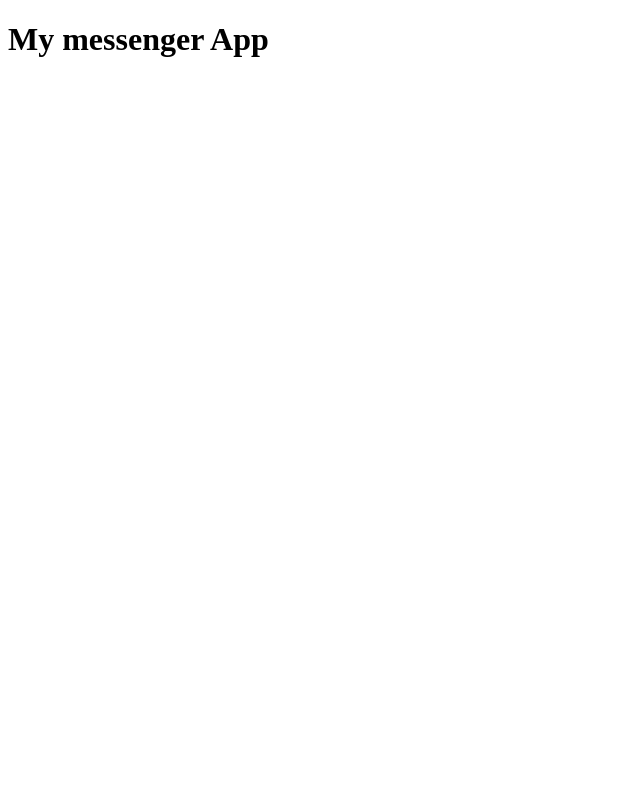
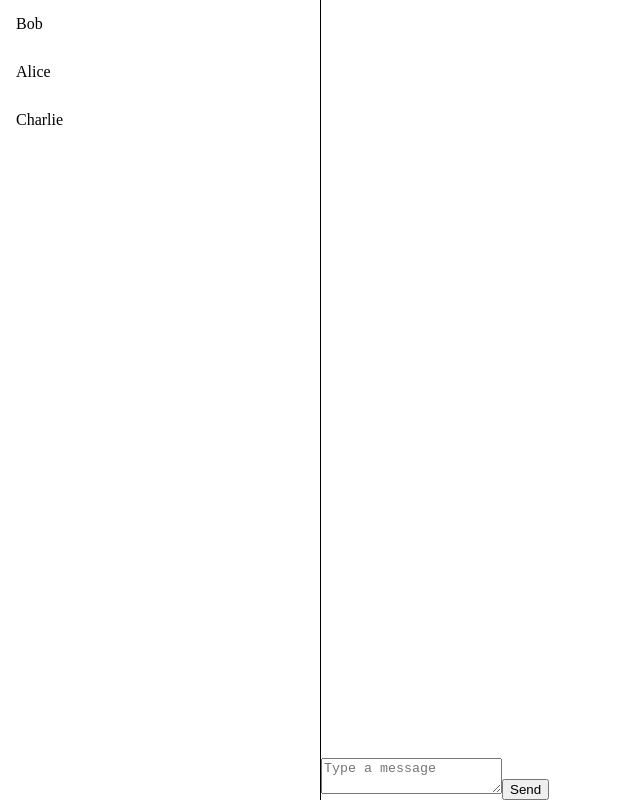
Before and after one commit to sonusasankan/my-messenger-client, a React (Create React App) app: page / in a window 1280 px wide. Shown: the whole page, without its empty margins (0-640 px from the left). Built offline with nearby package versions, Linux system fonts and the light colour scheme.

Commit message:
Add chat window component, initial context data and basic styles

```diff
--- a/package.json
+++ b/package.json
@@ -9,6 +9,7 @@
     "react": "^18.3.1",
     "react-dom": "^18.3.1",
     "react-scripts": "5.0.1",
+    "sass": "^1.77.4",
     "web-vitals": "^2.1.4"
   },
   "scripts": {
--- a/src/App.js
+++ b/src/App.js
@@ -1,10 +1,30 @@
+import { useContext, useEffect, useState  } from "react";
 
+//css
+import './assets/css/app.scss';
+
+//components
+import ChatWindow from "./components/ui/ChatWindow";
+import FriendsList from "./components/ui/FriendsList";
 
 function App() {
+  const [selectedFriend, setSelectedFriend] = useState('');
+
+  const handleSendMessage = (message) => {
+    console.log(message);
+  };
+
+  const handleSelectFriend = (friend) => {
+        setSelectedFriend(friend)
+  }
+
   return (
-    <div className="App">
-      <h1>My messenger App</h1>
-    </div>
+      <div className="app-mychat">
+        <div className="app-mychat-chatbox">
+          <FriendsList selectFriend={handleSelectFriend} selected={selectedFriend}/>
+          <ChatWindow onSendMessage={handleSendMessage} name={selectedFriend.username} />
+        </div>
+      </div>
   );
 }
 
--- /dev/null
+++ b/src/assets/css/app.scss
@@ -0,0 +1,28 @@
+@import url('./reset.css');
+
+.app-mychat-chatbox{
+    display: flex;
+    min-height: 100vh;
+}
+
+.app-mychat-people{
+    flex-basis: 25%;
+    border-right: 1px solid #000;
+}
+
+.app-mychat-window{
+    display: flex;
+    flex-direction: column;
+    flex-grow: 1;
+    justify-content: space-between;
+}
+
+.app-mychat-people{
+    &_list-item{
+        padding: 16px;
+        cursor: pointer;
+        &.active{
+            background-color: #e2e2e2;
+        }
+    }
+}
--- /dev/null
+++ b/src/assets/css/reset.css
@@ -0,0 +1,48 @@
+/* http://meyerweb.com/eric/tools/css/reset/
+   v2.0 | 20110126
+   License: none (public domain)
+*/
+
+html, body, div, span, applet, object, iframe,
+h1, h2, h3, h4, h5, h6, p, blockquote, pre,
+a, abbr, acronym, address, big, cite, code,
+del, dfn, em, img, ins, kbd, q, s, samp,
+small, strike, strong, sub, sup, tt, var,
+b, u, i, center,
+dl, dt, dd, ol, ul, li,
+fieldset, form, label, legend,
+table, caption, tbody, tfoot, thead, tr, th, td,
+article, aside, canvas, details, embed,
+figure, figcaption, footer, header, hgroup,
+menu, nav, output, ruby, section, summary,
+time, mark, audio, video {
+	margin: 0;
+	padding: 0;
+	border: 0;
+	font-size: 100%;
+	font: inherit;
+	vertical-align: baseline;
+}
+/* HTML5 display-role reset for older browsers */
+article, aside, details, figcaption, figure,
+footer, header, hgroup, menu, nav, section {
+	display: block;
+}
+body {
+	line-height: 1;
+}
+ol, ul {
+	list-style: none;
+}
+blockquote, q {
+	quotes: none;
+}
+blockquote:before, blockquote:after,
+q:before, q:after {
+	content: '';
+	content: none;
+}
+table {
+	border-collapse: collapse;
+	border-spacing: 0;
+}
--- /dev/null
+++ b/src/components/form/MessageInput.jsx
@@ -0,0 +1,27 @@
+import React, { useState } from 'react';
+
+function MessageInput({ onSendMessage }) {
+  const [message, setMessage] = useState('');
+
+  const handleSubmit = (e) => {
+    e.preventDefault();
+    if (message.trim()) {
+      onSendMessage(message);
+      setMessage('');
+    }
+  };
+
+  return (
+    <form className="app-mychat-chatbox_message-form" onSubmit={handleSubmit}>
+      <textarea
+        type="text"
+        value={message}
+        onChange={(e) => setMessage(e.target.value)}
+        placeholder="Type a message"
+      />
+      <button type="submit">Send</button>
+    </form>
+  );
+}
+
+export default MessageInput;
--- /dev/null
+++ b/src/components/ui/ChatHeader.jsx
@@ -0,0 +1,11 @@
+import React from 'react';
+
+function ChatHeader({ name }) {
+  return (
+    <div className="app-mychat-window_chat-header">
+      <strong>{name}</strong>
+    </div>
+  );
+}
+
+export default ChatHeader;
--- /dev/null
+++ b/src/components/ui/ChatWindow.jsx
@@ -0,0 +1,22 @@
+import { useContext} from 'react';
+import { FriendsContext } from "../../store";
+
+//Form
+import MessageInput from '../form/MessageInput';
+
+//UI
+import ChatHeader from './ChatHeader';
+
+
+function ChatWindow({ name, messages, onSendMessage }) {
+    const friends = useContext(FriendsContext);
+
+  return (
+    <div className="app-mychat-window">
+      <ChatHeader name={name}/>
+      <MessageInput onSendMessage={onSendMessage} />
+    </div>
+  );
+}
+
+export default ChatWindow;
--- /dev/null
+++ b/src/components/ui/FriendsList.jsx
@@ -0,0 +1,26 @@
+import { useContext } from "react";
+import { FriendsContext } from "../../store";
+
+function FriendsList({ selectFriend, selected }) {
+  const friends = useContext(FriendsContext);
+
+  return (
+    <div className="app-mychat-people">
+      <ul className="app-mychat-people_list">
+        {friends.map((friend) => (
+          <li
+            className={`app-mychat-people_list-item ${
+              selected._id == friend._id ? "active" : ""
+            }`}
+            key={friend._id}
+            onClick={() => selectFriend(friend)}
+          >
+            {friend.username}
+          </li>
+        ))}
+      </ul>
+    </div>
+  );
+}
+
+export default FriendsList;
--- a/src/index.js
+++ b/src/index.js
@@ -1,12 +1,15 @@
 import React from 'react';
 import ReactDOM from 'react-dom/client';
+import { ContextProvider } from "./store";
 import App from './App';
 import reportWebVitals from './reportWebVitals';
 
 const root = ReactDOM.createRoot(document.getElementById('root'));
 root.render(
   <React.StrictMode>
-    <App />
+    <ContextProvider>
+      <App />
+    </ContextProvider>
   </React.StrictMode>
 );
 
--- /dev/null
+++ b/src/store/index.js
@@ -0,0 +1,54 @@
+import { createContext, useReducer, useEffect, useState } from "react";
+
+export const FriendsContext = createContext();
+
+export const FriendsDispatchContext = createContext(null);
+
+//Setting up an empty array for initial data
+const initialData = [
+    {
+        _id: 1,
+        username: "Bob",
+      },
+      {
+        _id: 2,
+        username: "Alice",
+      },
+      {
+        _id: 3,
+        username: "Charlie",
+      },
+];
+
+//Reducer for fetch data from the API
+const friendsReducer = (state, action) =>{
+    switch (action.type) {
+        case 'FETCH_SUCCESS':
+          return {
+            ...state,
+            data: action.payload,
+            loading: false,
+            error: null
+          };
+        case 'FETCH_ERROR':
+          return {
+            ...state,
+            data: [],
+            loading: false,
+            error: action.payload
+          };
+        default:
+          return state;
+      }
+}
+
+//Function to return the products and cart context provider.
+export function ContextProvider({ children }) {
+  const [friends, setFriends] = useState(initialData);
+
+  return (
+    <FriendsContext.Provider value={friends}>
+            {children}
+    </FriendsContext.Provider>
+  );
+}
```
Also changed, not shown: 1 other file (tests, documents, lock files or other folders).
